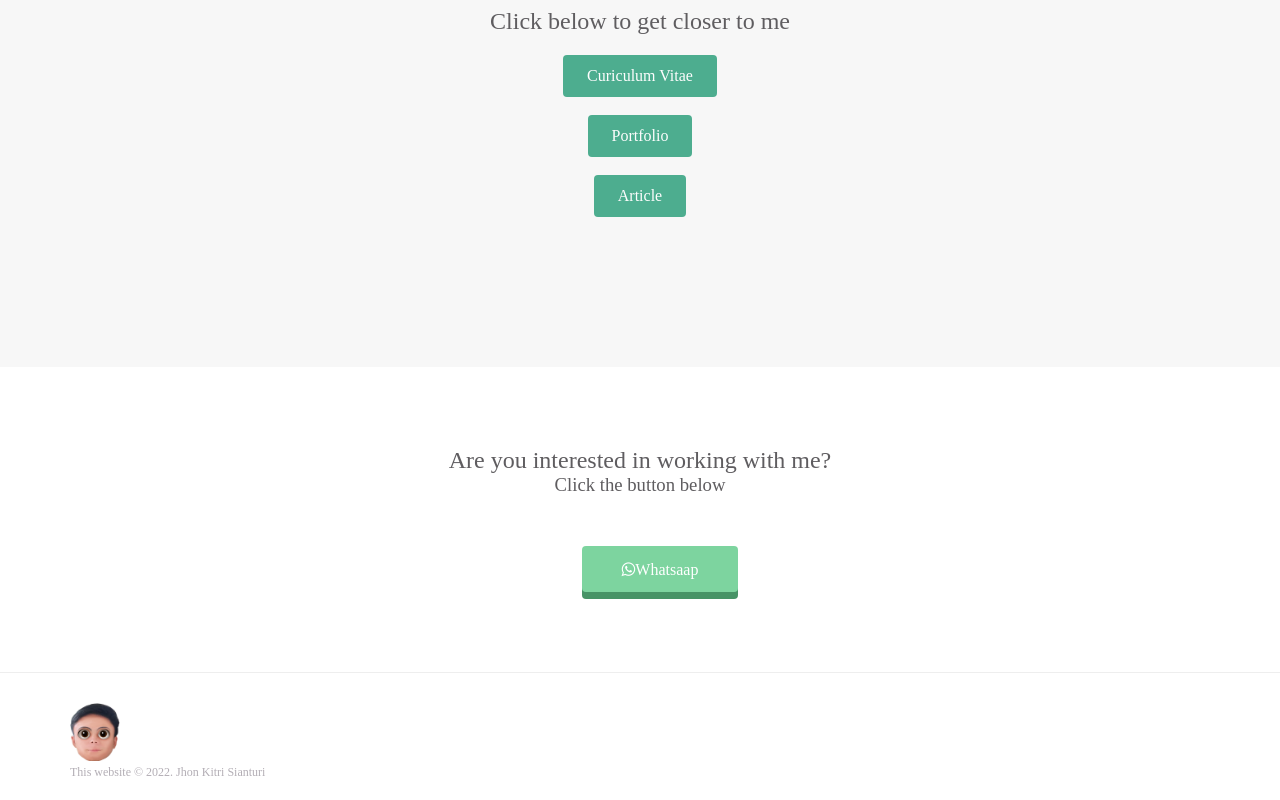
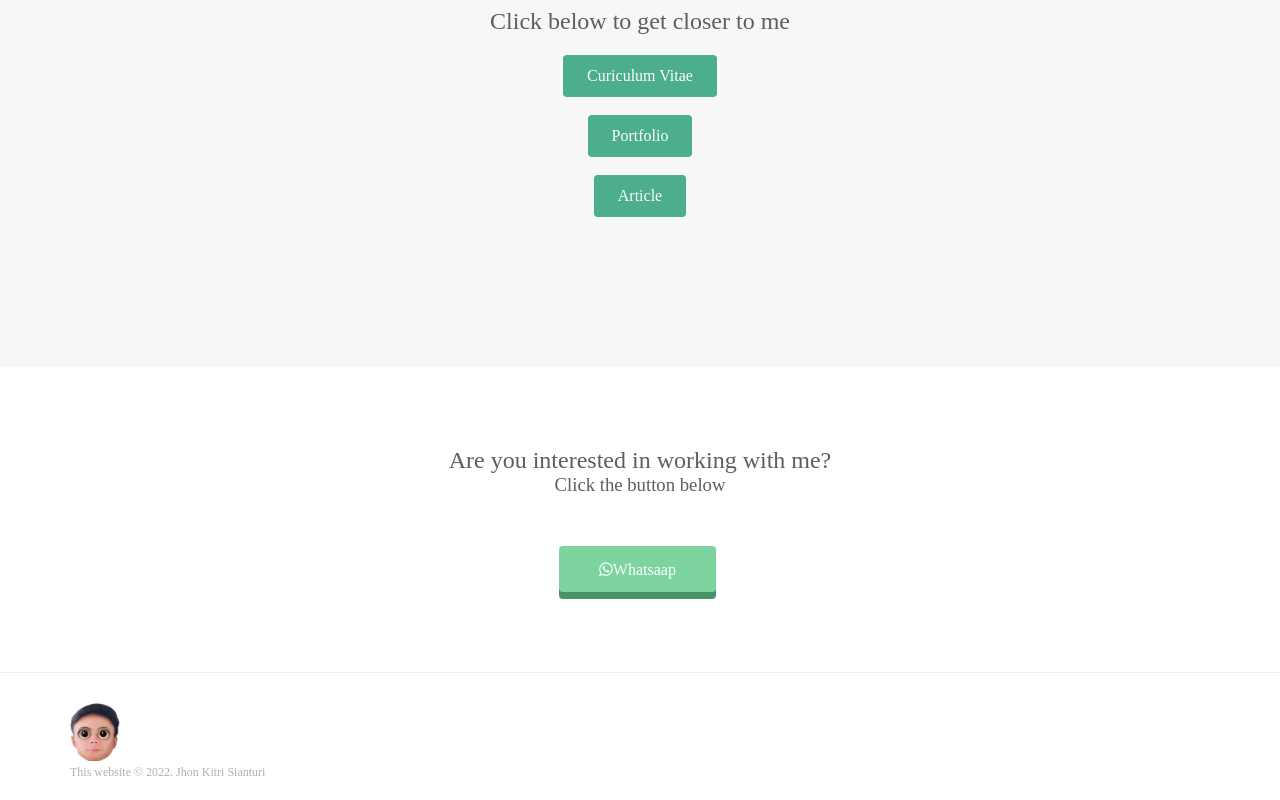
Before and after one commit to jhonkitri1/aboutme.github.io, a plain HTML site: page index.html in a window 1280 px wide. Shown: the part 536-1336 px from the top of the page. Drawn offline with Linux system fonts and the light colour scheme.

Commit message:
Ganti class .fa

```diff
--- a/stylesheet.css
+++ b/stylesheet.css
@@ -92,7 +92,7 @@ a {
 }
 
 .fa {
-  margin-right: -40px;
+  margin-right: 5px;
 }
 
 header {
```
